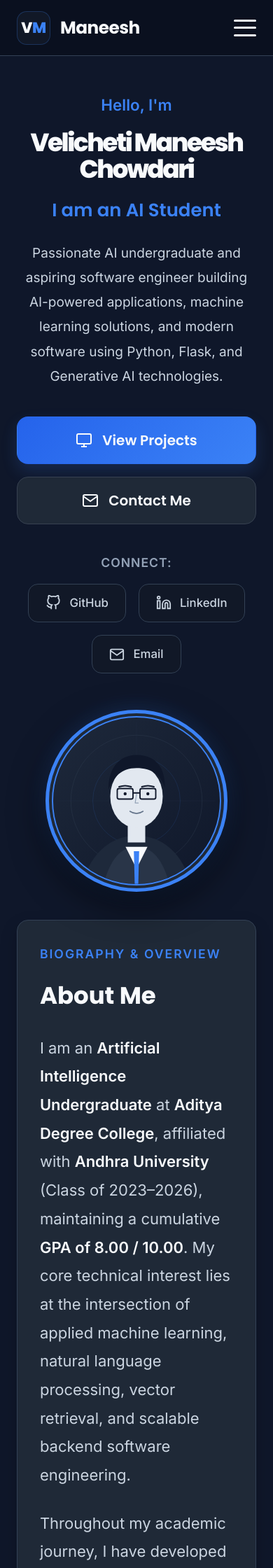
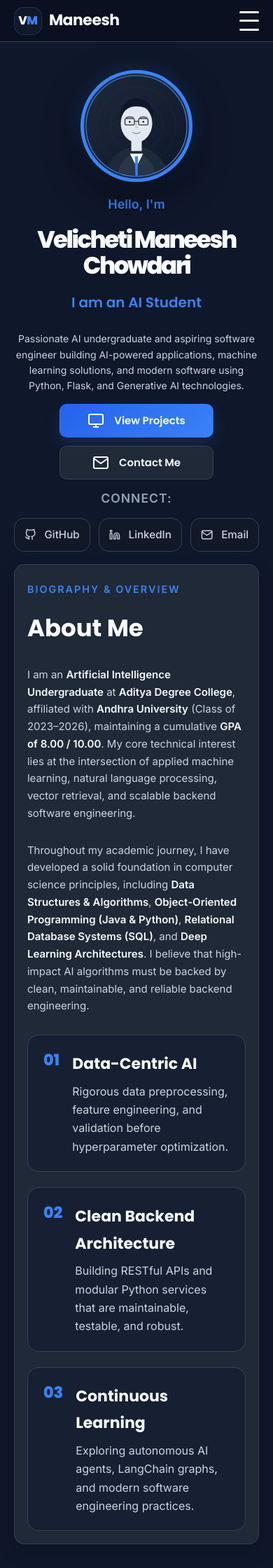
Before and after one commit to Maneesh0405/Maneesh-Portfolio, a Flask app: page / in a window 390 px wide; the page is wider, and only the part inside the window is pictured. Shown: the top 2240 px of that part at 70% size. Run offline with Flask 3, Linux system fonts and the light colour scheme.

Commit message:
Changes have done in this commit

```diff
--- a/static/css/style.css
+++ b/static/css/style.css
@@ -1841,28 +1868,32 @@
 
 @media (max-width: 1024px) {
   .hero-name {
-    font-size: 56px;
+    font-size: 48px;
   }
   .hero-role-wrapper {
-    font-size: 30px;
+    font-size: 28px;
   }
   .hero-container {
+    display: grid;
     grid-template-columns: 1fr;
+    gap: 22px;
     text-align: center;
-    gap: 42px;
+  }
+  .hero-profile-wrapper {
+    order: 1;
   }
   .hero-content {
+    order: 2;
     align-items: center;
-  }
-  .hero-role-wrapper {
-    justify-content: center;
   }
   .hero-buttons {
     justify-content: center;
-    gap: 18px;
+    gap: 16px;
+    flex-wrap: wrap;
   }
   .hero-buttons .btn {
     min-width: 220px;
+    width: 220px;
   }
   .hero-socials {
     justify-content: center;
@@ -1876,29 +1907,21 @@
     justify-content: center;
   }
   .profile-container {
-    width: 360px;
-    height: 360px;
+    width: 320px;
+    height: 320px;
   }
   .profile-circle-frame {
-    width: 340px;
-    height: 340px;
+    width: 300px;
+    height: 300px;
   }
   .hero-about-card {
-    padding: 32px;
-    margin-top: 30px;
-  }
-  .skills-grid, .skills-grid-3 {
-    grid-template-columns: repeat(2, 1fr);
-  }
-  .about-page-grid, .contact-grid {
-    grid-template-columns: 1fr;
-  }
-  .projects-grid {
-    grid-template-columns: 1fr;
-  }
-  .edu-metrics-row {
-    grid-template-columns: 1fr;
-  }
+    padding: 28px;
+    margin-top: 26px;
+  }
+  .skills-grid, .skills-grid-3,
+  .about-page-grid, .contact-grid,
+  .projects-grid,
+  .edu-metrics-row,
   .curriculum-grid {
     grid-template-columns: 1fr;
   }
@@ -1947,50 +1970,280 @@
   }
 }
 
+
 @media (max-width: 768px) {
   :root {
-    --navbar-height: 80px;
-    --site-padding-x: 20px;
-    --section-spacing-y: 80px;
-  }
-  .page-title, .section-title {
-    font-size: 40px;
-  }
+    --navbar-height: 60px;
+    --site-padding-x: 16px;
+    --section-spacing-y: 50px;
+  }
+
+  .header {
+    height: var(--navbar-height);
+  }
+
+  main.main-content {
+    padding-top: var(--navbar-height);
+  }
+
+  .nav-logo {
+    gap: 10px;
+  }
+
+  .logo-badge {
+    width: 40px;
+    height: 40px;
+  }
+
+  .logo-initials {
+    font-size: 1.05rem;
+  }
+
+  .logo-name {
+    font-size: 22px;
+  }
+
+  .nav-link {
+    font-size: 16px;
+    padding: 10px 12px;
+  }
+
+  .nav-toggle {
+    display: flex;
+    width: 28px;
+    height: 28px;
+  }
+
+  .hamburger-bar {
+    height: 3px;
+  }
+
+  .page-title,
+  .section-title {
+    font-size: 32px;
+  }
+
+  .page-header {
+    padding-top: 10px;
+    padding-bottom: 0;
+  }
+
+  .page-header-top {
+    gap: 14px;
+    align-items: flex-start;
+  }
+
+  .page-header-top .page-header-left {
+    gap: 10px;
+  }
+
+  .page-header-row {
+    justify-content: space-between;
+    align-items: center;
+    width: 100%;
+    flex-wrap: wrap;
+    gap: 10px;
+  }
+
+  .page-header-row .section-title {
+    flex: 1 1 auto;
+    min-width: 0;
+  }
+
+  .page-header-row .btn-resume {
+    width: auto;
+  }
+
+  .hero-section {
+    min-height: auto;
+    padding: 30px 0 20px;
+  }
+
+  .hero-container {
+    gap: 16px;
+    display: grid;
+    grid-template-columns: 1fr;
+    text-align: center;
+  }
+
+  .hero-profile-wrapper {
+    order: 1;
+  }
+
+  .hero-content {
+    order: 2;
+    align-items: center;
+  }
+
+  .hero-greeting {
+    font-size: 18px;
+  }
+
   .hero-name {
-    font-size: 44px;
-  }
+    font-size: 36px;
+    line-height: 1.1;
+  }
+
   .hero-role-wrapper {
-    font-size: 26px;
-  }
+    font-size: 22px;
+  }
+
   .hero-intro {
-    font-size: 19px;
-  }
+    font-size: 15px;
+    line-height: 1.6;
+    max-width: 100%;
+    margin: 0 auto 14px;
+  }
+
   .hero-buttons {
+    justify-content: center;
+    gap: 12px;
+    flex-wrap: wrap;
+    margin-bottom: 12px;
+  }
+
+  .hero-buttons .btn {
+    width: 180px;
+    max-width: 100%;
+    padding: 0 18px;
+    height: 48px;
+    font-size: 15px;
+    border-radius: 10px;
+  }
+
+  .hero-socials {
     flex-direction: column;
+    gap: 12px;
+    align-items: center;
+  }
+
+  .socials-group {
+    justify-content: center;
+    gap: 12px;
+  }
+
+  .hero-social-link {
+    padding: 10px 14px;
+    font-size: 0.95rem;
+  }
+
+  .profile-container {
+    width: 180px;
+    height: 180px;
+    margin: 0 auto;
+  }
+
+  .profile-circle-frame {
+    width: 180px;
+    height: 180px;
+  }
+
+  .floating-chip {
+    display: none;
+  }
+
+  .hero-about-card {
+    padding: 18px;
+    margin-top: 18px;
+  }
+
+  .paragraph {
+    font-size: 15px;
+    line-height: 1.65;
+  }
+
+  .card {
+    padding: 18px;
+    border-radius: 14px;
+  }
+
+  .nav-menu {
     width: 100%;
-  }
-  .hero-buttons .btn {
-    width: 100%;
-  }
-  .socials-group {
+    max-height: calc(100vh - var(--navbar-height));
+    padding: 20px 16px 24px;
+  }
+
+  .nav-list {
+    gap: 10px;
+  }
+
+  .project-media-wrap {
+    height: 200px;
+  }
+
+  .project-content {
+    padding: 18px;
+  }
+
+  .project-heading {
+    font-size: 22px;
+    margin-bottom: 10px;
+  }
+
+  .project-text {
+    font-size: 15px;
+    margin-bottom: 14px;
+  }
+
+  .project-badges {
+    gap: 8px;
+    margin-bottom: 12px;
+  }
+
+  .project-button-row {
+    gap: 10px;
     flex-wrap: wrap;
     justify-content: center;
   }
-  .achievement-primary-card {
-    flex-direction: column;
-    align-items: flex-start;
-    padding: 32px;
-  }
-  .footer-container {
-    flex-direction: column;
-    text-align: center;
-    align-items: center;
-  }
-  .explore-grid {
+
+  .btn-card {
+    padding: 12px 18px;
+    font-size: 15px;
+    min-width: 140px;
+  }
+
+  .contact-form {
+    padding: 18px;
+  }
+
+  .contact-form input,
+  .contact-form textarea {
+    min-height: 44px;
+    font-size: 15px;
+  }
+
+  .contact-form textarea {
+    min-height: 100px;
+  }
+
+  .contact-form-col,
+  .contact-info-col {
+    width: 100%;
+    margin-bottom: 16px;
+  }
+
+  .hero-about-card .principles-grid,
+  .skills-grid,
+  .skills-grid-3,
+  .projects-grid,
+  .edu-metrics-row,
+  .curriculum-grid,
+  .contact-methods,
+  .cert-grid-page {
     grid-template-columns: 1fr;
   }
-  .floating-chip {
-    display: none;
+
+  .section {
+    padding: 50px 0;
+  }
+
+  .section-subtitle {
+    font-size: 0.9rem;
+  }
+
+  .page-subtitle {
+    font-size: 14px;
+    line-height: 1.75;
   }
 }
 
@@ -1998,15 +2251,57 @@
   .skills-grid, .skills-grid-3 {
     grid-template-columns: 1fr;
   }
+
   .hero-name {
-    font-size: 36px;
-  }
+    font-size: 34px;
+  }
+
+  .hero-role-wrapper {
+    font-size: 20px;
+  }
+
+  .hero-intro {
+    font-size: 14px;
+  }
+
+  .hero-buttons .btn {
+    width: 170px;
+  }
+
   .profile-container {
-    width: 280px;
-    height: 280px;
-  }
+    width: 160px;
+    height: 160px;
+  }
+
   .profile-circle-frame {
-    width: 260px;
-    height: 260px;
-  }
-}
+    width: 160px;
+    height: 160px;
+  }
+
+  .page-title, .section-title {
+    font-size: 28px;
+  }
+
+  .page-header-row {
+    flex-direction: column;
+    align-items: center;
+    gap: 10px;
+  }
+
+  .page-header-row .btn-resume {
+    align-self: center;
+  }
+
+  .section {
+    padding: 40px 0;
+  }
+
+  .project-media-wrap {
+    height: 180px;
+  }
+
+  .btn-card {
+    width: 100%;
+    max-width: 220px;
+  }
+}
--- a/templates/index.html
+++ b/templates/index.html
@@ -906,13 +906,12 @@
     <div class="page-header page-header-top">
       <div class="page-header-left">
         <span class="section-subtitle">Get In Touch</span>
-        <h2 class="section-title">Contact Me</h2>
+        <div class="page-header-row">
+          <h2 class="section-title">Contact Me</h2>
+          <a href="{{ url_for('static', filename='resume/Maneesh_Resume.pdf') }}" target="_blank" rel="noopener noreferrer" class="btn btn-resume">👁 View My Resume</a>
+        </div>
         <p class="page-subtitle">I am actively seeking software engineering internships, AI/ML developer roles, and technical collaborations. Reach out directly or send a message below.</p>
         <div class="section-line"></div>
-      </div>
-
-      <div class="page-header-actions">
-        <a href="{{ url_for('static', filename='resume/Maneesh_Resume.pdf') }}" target="_blank" rel="noopener noreferrer" class="btn btn-resume">👁 View My Resume</a>
       </div>
     </div>
 
```
Also changed, not shown: other parts of static/css/style.css (+33 -6 lines).
